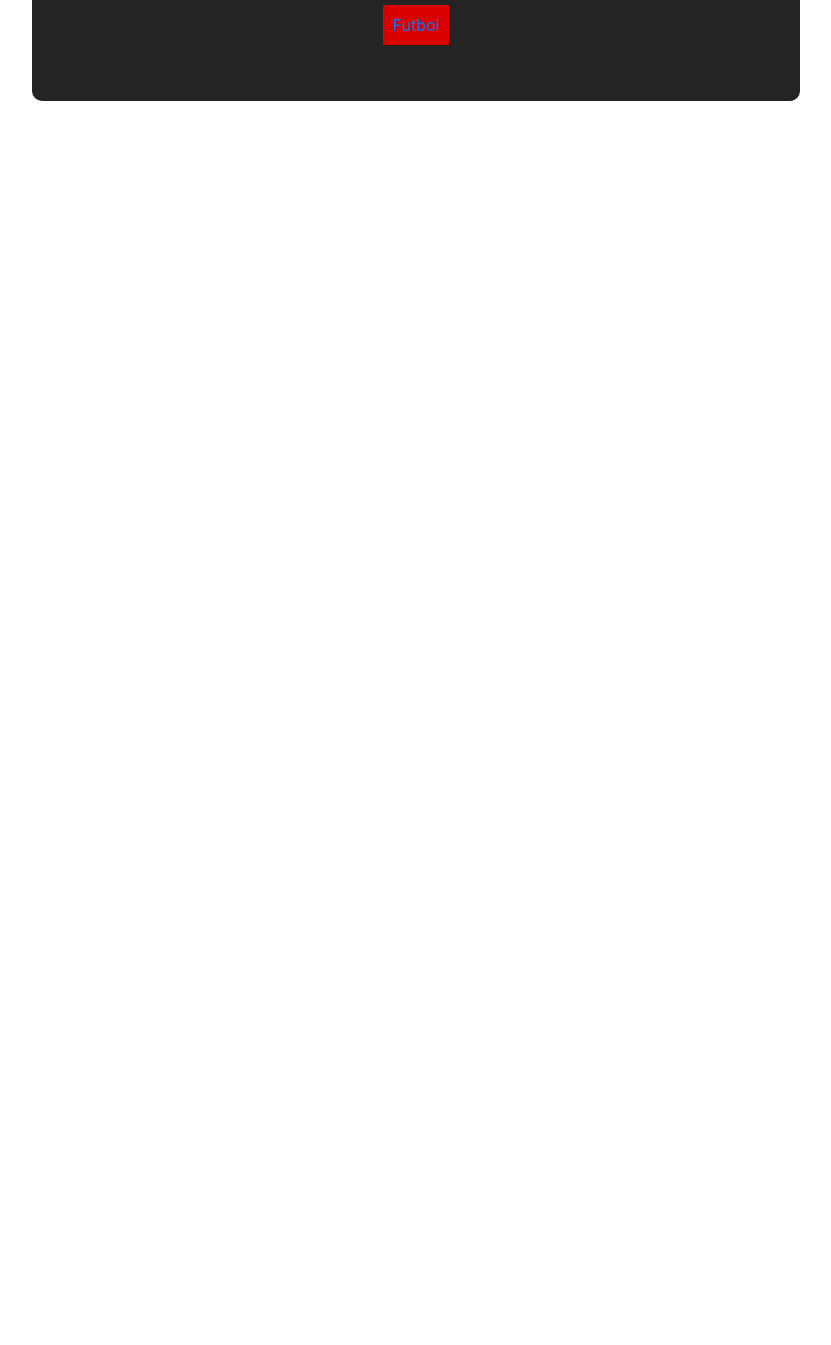
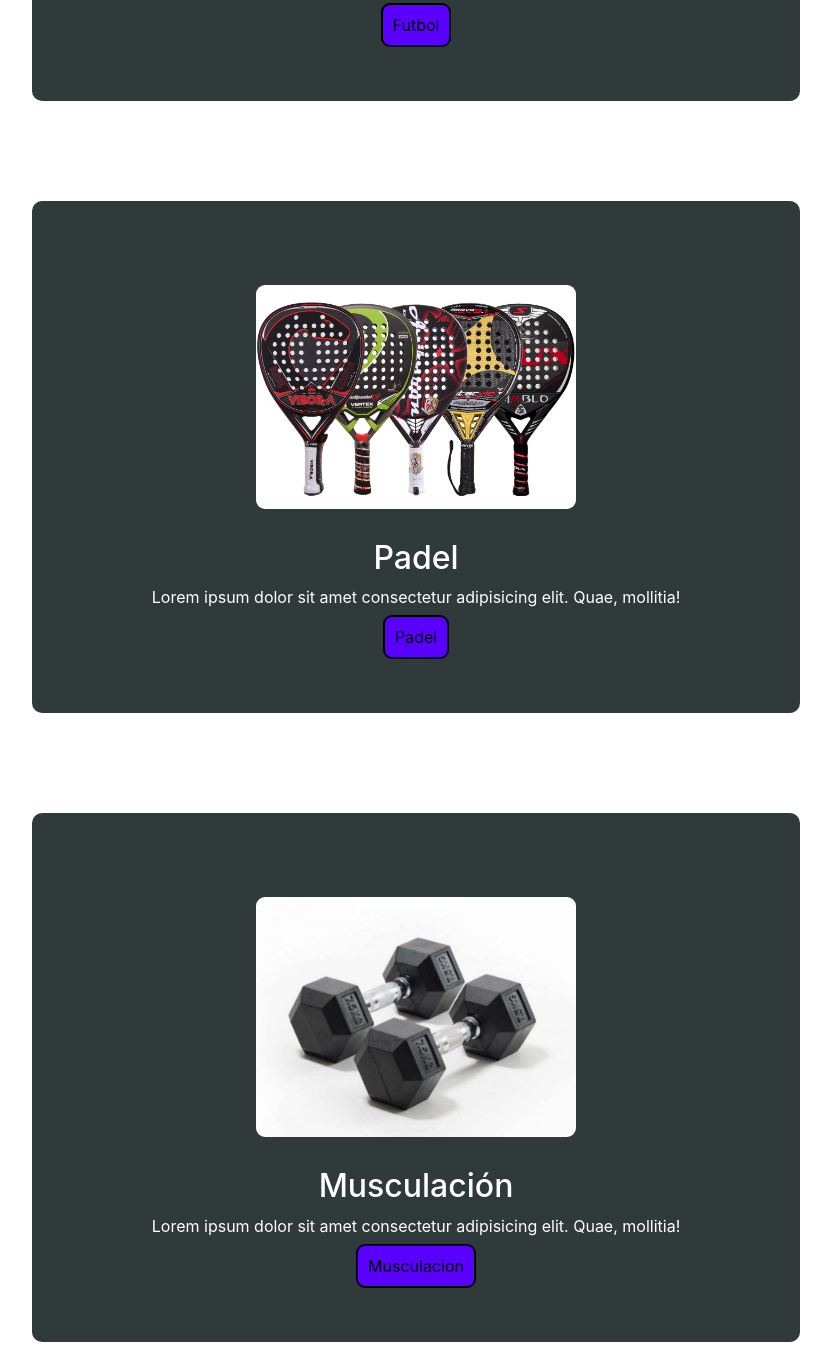
Before and after one commit to jordi-03/trenor, a plain HTML site: page index.html in a window 1280 px wide. Shown: the part 1492-2837 px from the top of the page, without its empty margins (224-1055 px from the left). Before the commit the page ends 1693 px from the top, so only its background shows below. Drawn offline with nearby package versions, Linux system fonts and the light colour scheme.

Commit message:
mas de indexx

```diff
--- a/css/index.css
+++ b/css/index.css
@@ -74,7 +74,7 @@ header{
     margin: 0 auto;
     text-align: center;
     padding: 8vh;
-    background-color: rgb(37, 35, 35);
+    background-color: rgb(49, 58, 58);
     margin-bottom: 100px;
     color: white;
     border-radius: 10px;
@@ -90,6 +90,13 @@ header{
 
 .sector a{
     padding: 10px;
-    background-color: rgb(219, 0, 0);
+    background-color: rgb(89, 0, 255);
+    border: 2px solid rgb(0, 0, 0);
+    border-radius: 9px;
+    color: rgb(0, 0, 0);
+}
 
+.sector a:hover{
+    color: white;
+    text-decoration: none;
 }
--- a/index.html
+++ b/index.html
@@ -31,7 +31,7 @@
                   <div class="dropdown-menu" aria-labelledby="navbarDropdown">
                     <a class="dropdown-item" href="#">Futbol</a>
                     <a class="dropdown-item" href="#">Padel</a>
-                    <a class="dropdown-item" href="#">Productos</a>
+                    <a class="dropdown-item" href="productos.html ">Productos</a>
                     <div class="dropdown-divider"></div>
                     <a class="dropdown-item" href="#">Musculacion</a>
                   </div>
@@ -61,6 +61,20 @@
           <a href="#">Futbol</a>
 
         </section>
+        <section class="sector">
+          <img src="img/palas.jpg" alt="">
+          <h2>Padel</h2>
+          <p>Lorem ipsum dolor sit amet consectetur adipisicing elit. Quae, mollitia!</p>
+          <a href="#">Padel</a>
+
+        </section>
+        <section class="sector">
+          <img src="img/mancuernas1.jpg" alt="">
+          <h2>Musculación</h2>
+          <p>Lorem ipsum dolor sit amet consectetur adipisicing elit. Quae, mollitia!</p>
+          <a href="#">Musculacion</a>
+        </section>
+        <svg xmlns="http://www.w3.org/2000/svg" viewBox="0 0 1440 320"><path fill="#273036" fill-opacity="1" d="M0,128L34.3,144C68.6,160,137,192,206,176C274.3,160,343,96,411,85.3C480,75,549,117,617,138.7C685.7,160,754,160,823,149.3C891.4,139,960,117,1029,133.3C1097.1,149,1166,203,1234,208C1302.9,213,1371,171,1406,149.3L1440,128L1440,320L1405.7,320C1371.4,320,1303,320,1234,320C1165.7,320,1097,320,1029,320C960,320,891,320,823,320C754.3,320,686,320,617,320C548.6,320,480,320,411,320C342.9,320,274,320,206,320C137.1,320,69,320,34,320L0,320Z"></path></svg>
 </body>
 <script src="https://code.jquery.com/jquery-3.5.1.slim.min.js" integrity="sha384-DfXdz2htPH0lsSSs5nCTpuj/zy4C+OGpamoFVy38MVBnE+IbbVYUew+OrCXaRkfj" crossorigin="anonymous"></script>
 <script src="https://cdn.jsdelivr.net/npm/bootstrap@4.5.3/dist/js/bootstrap.bundle.min.js" integrity="sha384-ho+j7jyWK8fNQe+A12Hb8AhRq26LrZ/JpcUGGOn+Y7RsweNrtN/tE3MoK7ZeZDyx" crossorigin="anonymous"></script>
```
Also changed, not shown: img/Bota.jpg (added), img/bota2.jpg (added), img/mancuernas1.jpg (added), img/mancuernas2.jpg (added), img/pala1.jpg (added), img/pala2.jpg (added).
